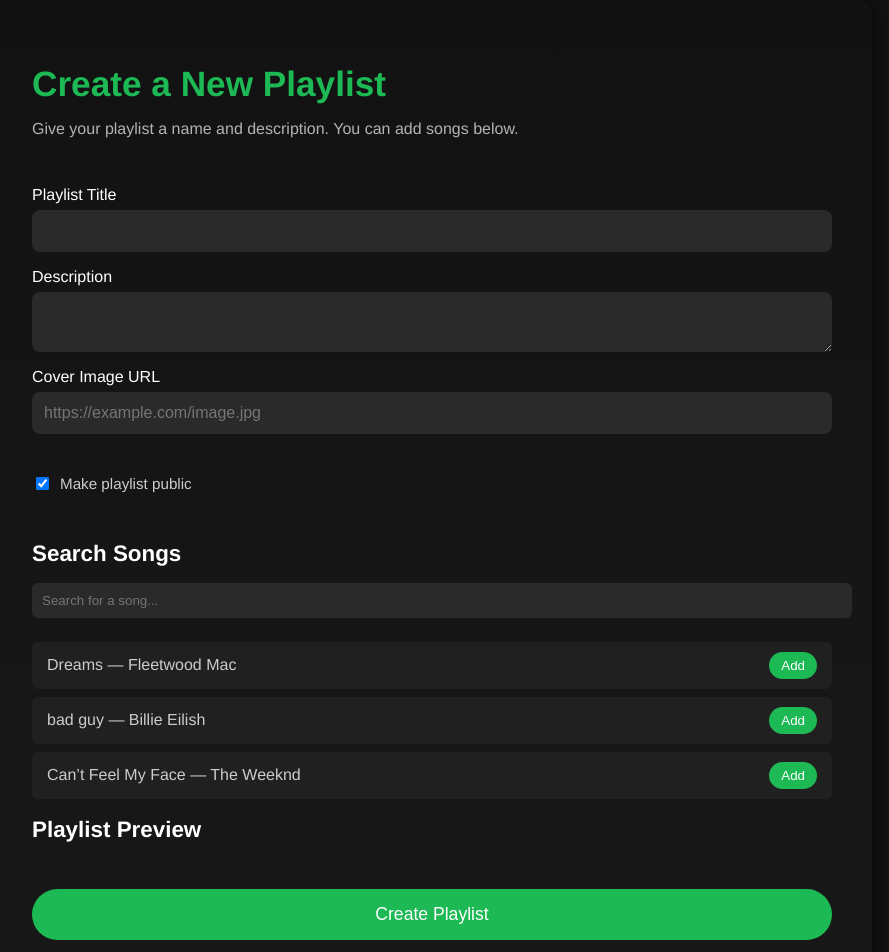
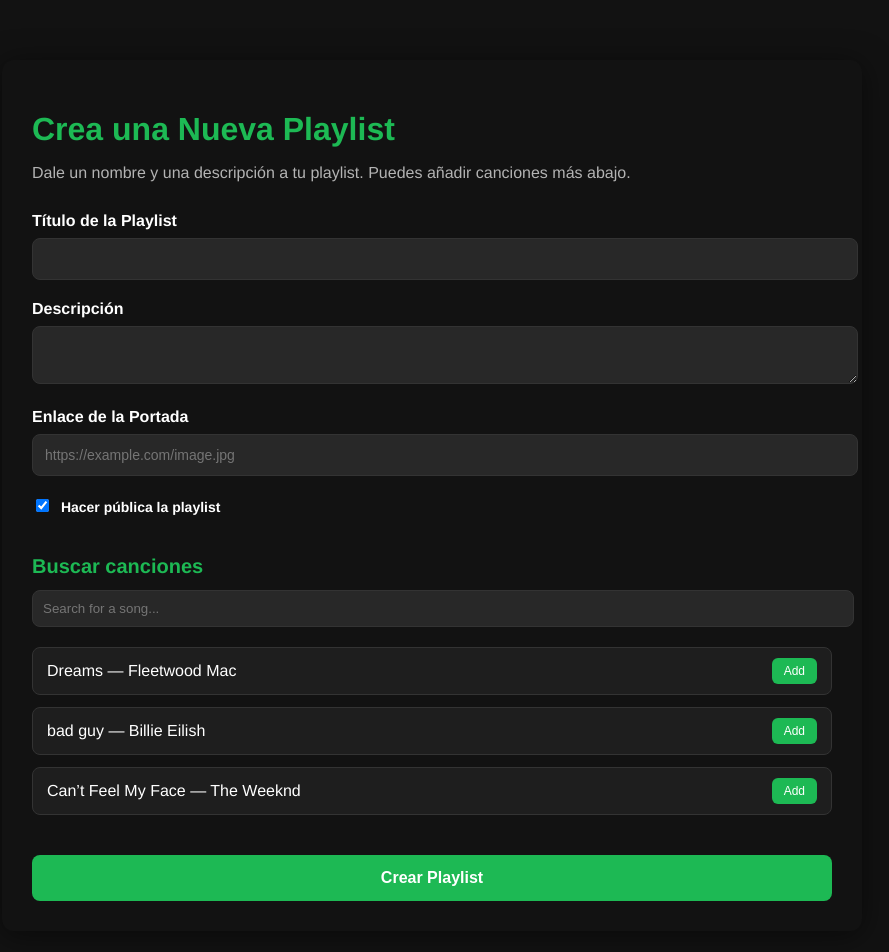
Before and after one commit to joel-casado/musicApp, an Angular app in the folder frontend/melodynest-ui/: page /playlist/new in a window 1280 px wide. Shown: the top 952 px of the page, without its empty margins (208-1097 px from the left). Built offline with nearby package versions, Linux system fonts and the light colour scheme; sample sign-in values are in the browser's storage.

Commit message:
Diseño crear playlist + Preview playlist

```diff
--- a/frontend/melodynest-ui/src/app/pages/create-playlist/create-playlist.component.css
+++ b/frontend/melodynest-ui/src/app/pages/create-playlist/create-playlist.component.css
@@ -1,119 +1,112 @@
-/* Entire wrapper */
+/* General wrapper padding */
 .create-playlist-wrapper {
-  background: linear-gradient(to bottom, #121212, #181818);
-  color: #ffffff;
-  padding: 40px;
   max-width: 800px;
-  margin: auto;
-  border-radius: 16px;
+  margin: 60px auto;
+  padding: 30px;
+  background-color: #121212;
+  color: #fff;
+  border-radius: 12px;
+  box-shadow: 0 4px 30px rgba(0, 0, 0, 0.5);
   font-family: 'Helvetica Neue', sans-serif;
-  box-shadow: 0 0 20px rgba(0, 0, 0, 0.7);
 }
 
-/* Header section */
+/* Header styling */
 .header h1 {
-  font-size: 2.2rem;
-  color: #1db954; /* Spotify green */
-  margin-bottom: 0.5rem;
+  color: #1db954;
+  margin-bottom: 10px;
 }
 
 .header p {
   color: #b3b3b3;
-  font-size: 1rem;
-  margin-bottom: 2rem;
+  margin-bottom: 30px;
 }
 
-/* Form styling */
-.playlist-form {
-  display: flex;
-  flex-direction: column;
-}
-
+/* Form styles */
 .playlist-form label {
-  margin-top: 1rem;
-  font-weight: 500;
-  font-size: 1rem;
+  display: block;
+  margin-top: 20px;
+  margin-bottom: 8px;
+  font-weight: bold;
 }
 
 .playlist-form input[type="text"],
 .playlist-form textarea {
-  background-color: #2a2a2a;
-  border: none;
+  width: 100%;
   padding: 12px;
+  background-color: #282828;
+  color: #fff;
+  border: 1px solid #333;
   border-radius: 8px;
-  color: white;
-  margin-top: 6px;
-  font-size: 1rem;
-  transition: background-color 0.3s ease;
+  font-size: 14px;
+  transition: border 0.3s ease;
 }
 
-.playlist-form input[type="text"]:focus,
+.playlist-form input:focus,
 .playlist-form textarea:focus {
-  background-color: #333;
   outline: none;
+  border-color: #1db954;
 }
 
 /* Image preview */
 .image-preview {
-  margin-top: 1rem;
+  margin-top: 15px;
   text-align: center;
 }
 
 .image-preview img {
-  max-width: 200px;
-  max-height: 200px;
-  border-radius: 8px;
-  box-shadow: 0 0 10px rgba(0,0,0,0.4);
+  width: 180px;
+  height: 180px;
+  object-fit: cover;
+  border-radius: 12px;
+  border: 2px solid #1db954;
 }
 
-/* Toggle switch */
+/* Toggle checkbox */
 .public-toggle {
-  margin-top: 1.5rem;
+  margin-top: 20px;
+  font-size: 14px;
 }
 
-.public-toggle label {
-  display: flex;
-  align-items: center;
-  gap: 0.5rem;
-  font-size: 0.95rem;
-  color: #ccc;
+.public-toggle input[type="checkbox"] {
+  margin-right: 8px;
 }
 
 /* Search section */
 .search-section {
-  margin-top: 3rem;
+  margin-top: 40px;
 }
 
-.search-section h2,
-.preview-section h2 {
-  font-size: 1.4rem;
-  color: #fff;
-  margin-bottom: 1rem;
+.search-section h2 {
+  font-size: 20px;
+  margin-bottom: 12px;
+  color: #1db954;
 }
 
 .search-section input[type="text"] {
   width: 100%;
   padding: 10px;
-  background-color: #2a2a2a;
-  border: none;
-  border-radius: 6px;
+  background-color: #282828;
   color: #fff;
-  margin-bottom: 1.5rem;
+  border: 1px solid #333;
+  border-radius: 8px;
+  margin-bottom: 20px;
 }
 
-/* Song cards */
-.search-results .song-card {
+/* Song card styling */
+.search-results {
+  display: flex;
+  flex-direction: column;
+  gap: 12px;
+}
+
+.song-card {
+  background-color: #1e1e1e;
+  padding: 10px 14px;
+  border-radius: 8px;
   display: flex;
   justify-content: space-between;
-  background-color: #202020;
-  padding: 10px 15px;
-  border-radius: 6px;
-  margin-bottom: 8px;
   align-items: center;
-}
-
-.song-card span {
-  color: #ccc;
+  border: 1px solid #333;
 }
 
 .song-card button {
@@ -121,53 +114,103 @@
   border: none;
   color: white;
   padding: 6px 12px;
-  border-radius: 20px;
+  border-radius: 6px;
+  font-size: 12px;
   cursor: pointer;
-  transition: background-color 0.2s ease;
+  transition: background-color 0.3s ease;
 }
 
 .song-card button:hover {
-  background-color: #1ed760;
-}
-
-/* Playlist preview */
-.preview-section ul {
-  list-style: none;
-  padding: 0;
-  margin-top: 1rem;
-}
-
-.preview-section li {
-  display: flex;
-  justify-content: space-between;
-  background-color: #2a2a2a;
-  padding: 10px;
-  border-radius: 6px;
-  margin-bottom: 8px;
-}
-
-.preview-section button {
-  background: transparent;
-  border: none;
-  color: #f44336;
-  cursor: pointer;
-  font-size: 0.9rem;
+  background-color: #17a74a;
 }
 
 /* Save button */
 .save-btn {
-  margin-top: 30px;
-  width: 100%;
+  margin-top: 40px;
   background-color: #1db954;
   color: white;
   border: none;
-  padding: 15px;
-  font-size: 1.1rem;
-  border-radius: 30px;
+  padding: 14px 28px;
+  border-radius: 8px;
+  font-size: 16px;
+  font-weight: bold;
   cursor: pointer;
+  width: 100%;
   transition: background-color 0.3s ease;
 }
 
 .save-btn:hover {
-  background-color: #1ed760;
+  background-color: #1aa34a;
 }
+
+/* Playlist preview section */
+.preview-section {
+  margin-top: 40px;
+  padding: 30px;
+  background-color: #1e1e1e;
+  border-radius: 16px;
+  box-shadow: 0 0 10px rgba(0,0,0,0.5);
+}
+
+.preview-section h2 {
+  color: #1db954;
+  margin-bottom: 20px;
+}
+
+/* Playlist card */
+.playlist-preview-card {
+  display: flex;
+  gap: 20px;
+  align-items: center;
+  margin-bottom: 20px;
+}
+
+.playlist-image img {
+  width: 150px;
+  height: 150px;
+  object-fit: cover;
+  border-radius: 8px;
+  border: 2px solid #1db954;
+}
+
+.playlist-info h3 {
+  margin: 0;
+  font-size: 24px;
+  color: #1db954;
+}
+
+.playlist-info .description {
+  color: #ccc;
+  font-size: 14px;
+  margin-top: 8px;
+  max-width: 400px;
+}
+
+/* Songs list in preview */
+.playlist-songs ul {
+  list-style: none;
+  padding: 0;
+  margin: 0;
+}
+
+.playlist-songs li {
+  display: flex;
+  justify-content: space-between;
+  align-items: center;
+  padding: 6px 0;
+  border-bottom: 1px solid #333;
+}
+
+.playlist-songs button {
+  background-color: #ff4d4d;
+  color: white;
+  border: none;
+  padding: 4px 10px;
+  border-radius: 4px;
+  cursor: pointer;
+  font-size: 12px;
+}
+
+.playlist-songs button:hover {
+  background-color: #e60000;
+}
--- a/frontend/melodynest-ui/src/app/pages/create-playlist/create-playlist.component.html
+++ b/frontend/melodynest-ui/src/app/pages/create-playlist/create-playlist.component.html
@@ -1,17 +1,17 @@
 <div class="create-playlist-wrapper">
     <div class="header">
-      <h1>Create a New Playlist</h1>
-      <p>Give your playlist a name and description. You can add songs below.</p>
+      <h1>Crea una Nueva Playlist</h1>
+      <p>Dale un nombre y una descripción a tu playlist. Puedes añadir canciones más abajo.</p>
     </div>
 
     <form class="playlist-form">
-      <label for="title">Playlist Title</label>
+      <label for="title">Título de la Playlist</label>
       <input type="text" id="title" [(ngModel)]="title" name="title" required />
 
-      <label for="description">Description</label>
+      <label for="description">Descripción</label>
       <textarea id="description" [(ngModel)]="description" name="description"></textarea>
 
-      <label for="image">Cover Image URL</label>
+      <label for="image">Enlace de la Portada</label>
         <input
         type="text"
         id="image"
@@ -20,7 +20,7 @@
         placeholder="https://example.com/image.jpg"
         />
 
-        <!-- Preview the image -->
+        <!-- Preview de la foto -->
         <div class="image-preview" *ngIf="image">
         <img [src]="image" alt="Playlist cover image" />
         </div>
@@ -29,20 +29,20 @@
       <div class="public-toggle">
         <label>
           <input type="checkbox" [(ngModel)]="isPublic" name="isPublic" />
-          Make playlist public
+          Hacer pública la playlist
         </label>
       </div>
     </form>
 
     <div class="search-section">
-      <h2>Search Songs</h2>
+      <h2>Buscar canciones</h2>
       <input
         type="text"
         [(ngModel)]="searchQuery"
         name="searchQuery"
         placeholder="Search for a song..."
       />
-      <!-- Placeholder song list for now -->
+      <!-- Lista de canciones placeholde hasta q haya canciones -->
       <div class="search-results">
         <div class="song-card" *ngFor="let song of dummySongs">
           <span>{{ song.title }} — {{ song.artist }}</span>
@@ -51,8 +51,22 @@
       </div>
     </div>
 
-    <div class="preview-section">
-      <h2>Playlist Preview</h2>
+    <div class="preview-section" *ngIf="title || description || selectedSongs.length > 0">
+      <h2>Preview de la Playlist</h2>
+
+      <div class="playlist-preview-card">
+        <div class="playlist-image" *ngIf="image">
+          <img [src]="image" alt="Cover" />
+        </div>
+
+        <div class="playlist-info">
+          <h3>{{ title || 'Título de la Playlist' }}</h3>
+          <p class="description">{{ description || 'Aquí va la descripción de tu playlist...' }}</p>
+        </div>
+      </div>
+
+      <div class="playlist-songs">
+        <h4>Canciones:</h4>
         <ul>
           <li *ngFor="let song of selectedSongs">
             {{ song.title }} — {{ song.artist }}
@@ -60,6 +74,8 @@
           </li>
         </ul>
       </div>
+    </div>
 
-    <button class="save-btn">Create Playlist</button>
+
+    <button class="save-btn">Crear Playlist</button>
   </div>
```
Lines whose indentation alone changed are shown as unchanged.
